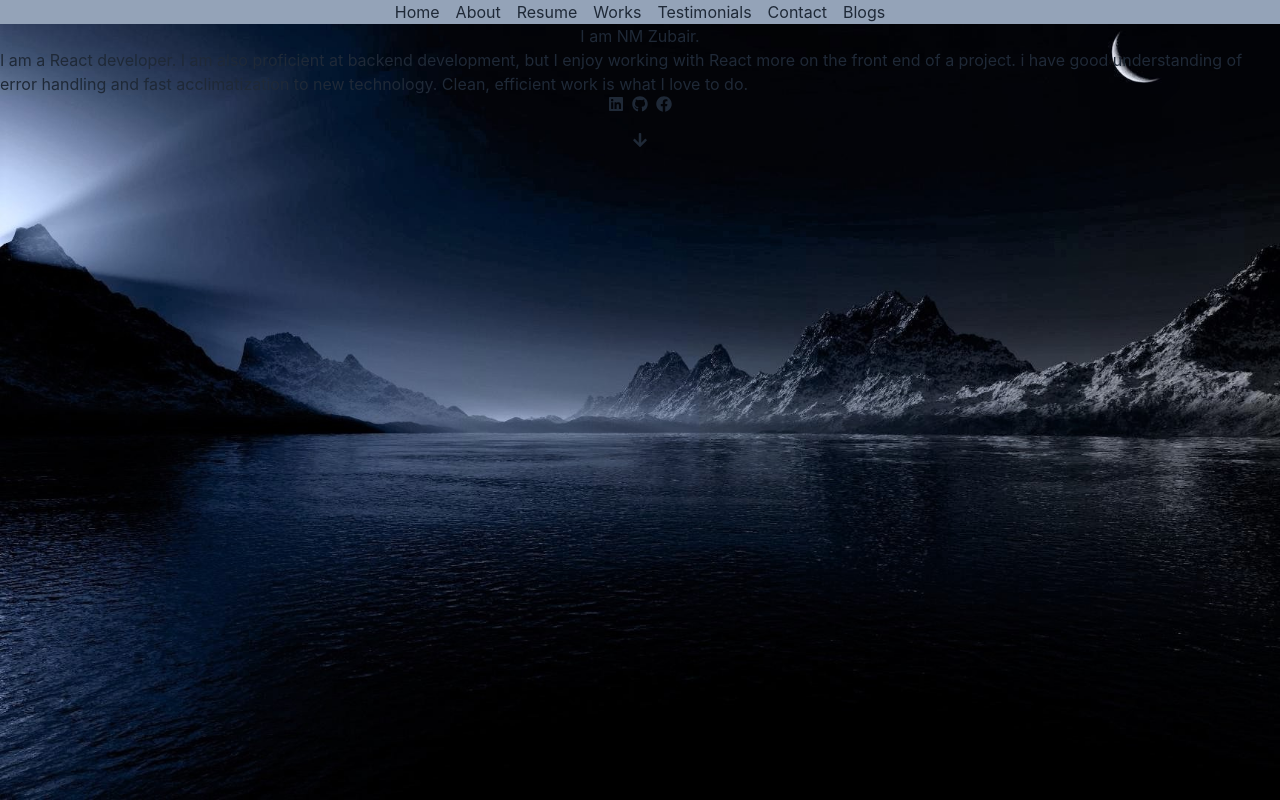
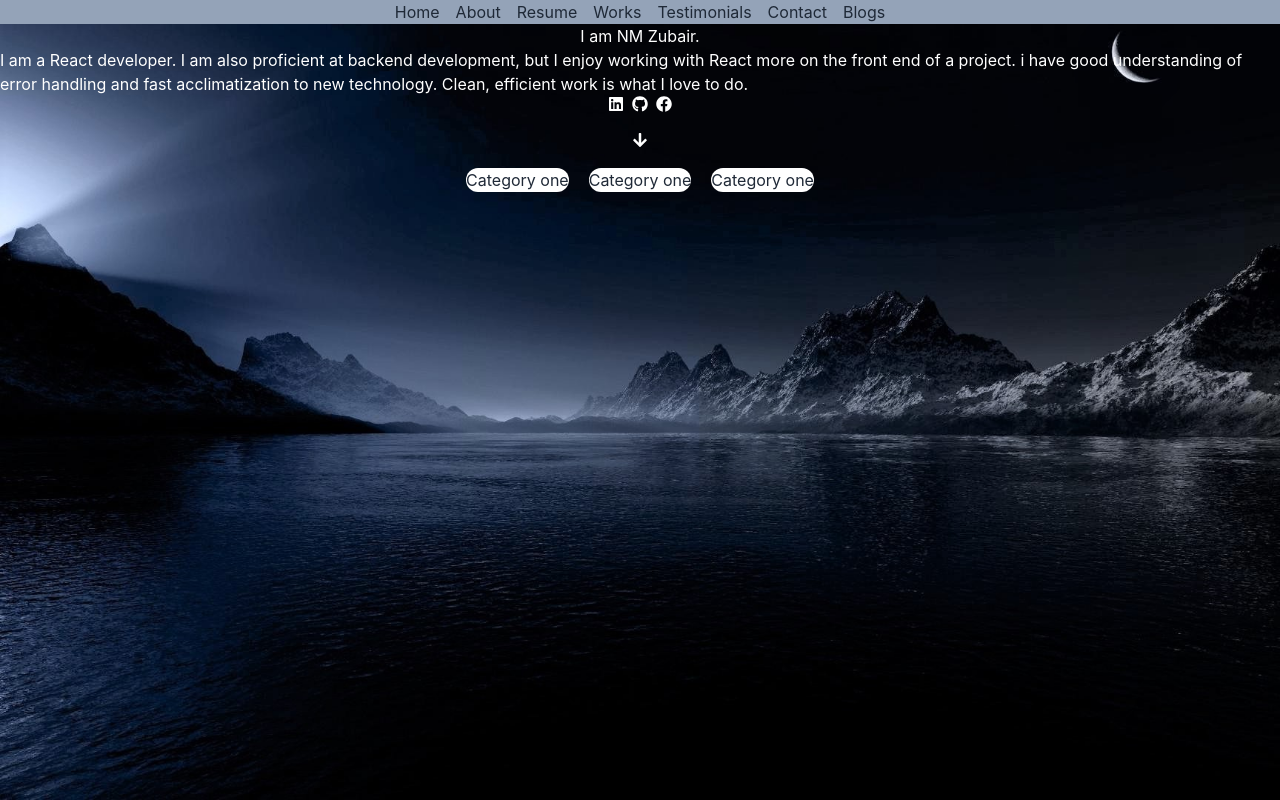
Before and after one commit to codex-zubair/my-portfolio, a React (Create React App) app: page / in a window 1280 px wide. Built offline with nearby package versions, Linux system fonts and the light colour scheme.

Commit message:
home basic section are ready

```diff
--- /dev/null
+++ b/src/Componets/Banner/Banner.js
@@ -0,0 +1,21 @@
+import React from 'react';
+import { FaFacebook, FaGithub, FaLinkedin } from 'react-icons/fa';
+
+const Banner = () => {
+    return (
+        <section className='flex items-center flex-col text-white'>
+        <h1>I am NM Zubair.</h1>
+        <p>I am a React developer. I am also proficient at backend development, but I enjoy working with React more on the front end of a project.
+        i have good understanding of error handling and fast acclimatization to new technology. Clean, efficient work is what I love to do.</p>
+
+
+        <div className='flex gap-2'>
+        <FaLinkedin/>
+        <FaGithub/>
+        <FaFacebook/>
+        </div>
+        </section>
+    );
+};
+
+export default Banner;
--- /dev/null
+++ b/src/Componets/ProjectCard/ProjectCard.js
@@ -0,0 +1,20 @@
+import React from 'react';
+
+const ProjectCard = () => {
+    return (
+        <div className='flex gap-5'>
+            <div className='card bg-white'>
+                <h1>Category one</h1>
+            </div>
+            <div className='card bg-white'>
+                <h1>Category one</h1>
+            </div>
+            <div className='card bg-white'>
+                <h1>Category one</h1>
+            </div>
+
+        </div>
+    );
+};
+
+export default ProjectCard;
--- a/src/Pages/Home/Home.js
+++ b/src/Pages/Home/Home.js
@@ -1,23 +1,21 @@
 import React from 'react';
-import { FaGithub,FaFacebook, FaLinkedin, FaArrowDown} from 'react-icons/fa';
+import {  FaArrowDown} from 'react-icons/fa';
+import Banner from '../../Componets/Banner/Banner';
+import ProjectCard from '../../Componets/ProjectCard/ProjectCard';
 
 const Home = () => {
     return (
-        <div className='flex items-center flex-col'>
-            <h1>I am NM Zubair.</h1>
-            <p>I am a React developer. I am also proficient at backend development, but I enjoy working with React more on the front end of a project.
-            i have good understanding of error handling and fast acclimatization to new technology. Clean, efficient work is what I love to do.</p>
+        <div className='flex flex-col items-center'>
+
+           <Banner></Banner>
 
 
-            <div className='flex gap-2'>
-            <FaLinkedin/>
-            <FaGithub/>
-            <FaFacebook/>
-            </div>
+            <div className='mt-5 flex flex-col items-center gap-5'>
+                <FaArrowDown className="text-white"></FaArrowDown>
 
-
-            <div className='mt-5'>
-                <FaArrowDown></FaArrowDown>
+                <section className='flex gap-5'>
+                    <ProjectCard></ProjectCard>
+                </section>
             </div>
         </div>
     );
```
